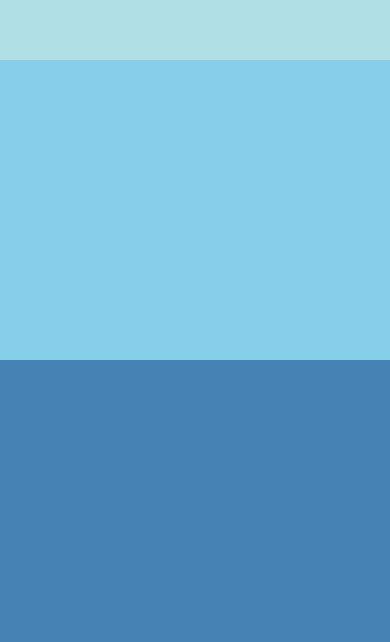
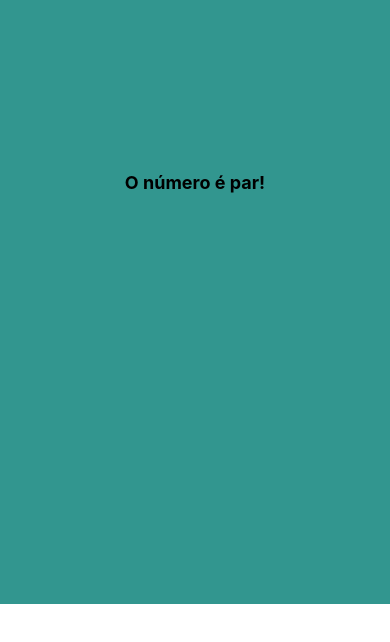
Before and after one commit to lenivaldo/projeto_um, a React Native app: screen / in a window 390 px wide. Shown: the part 240-882 px from the top of the page. After the commit the page ends 844 px from the top, so only its background shows below. Built offline with nearby package versions, Linux system fonts and the light colour scheme.

Commit message:
renderizacao condicional

```diff
--- a/App.js
+++ b/App.js
@@ -2,6 +2,7 @@ import { StatusBar } from 'expo-status-bar';
 import { StyleSheet, Text, View } from 'react-native';
 //import OlaMundo from './componentes/OlaMundo';
 import DimensoesFixas from './componentes/DimensoesFixas';
+import ChecaNumero from './componentes/ChecaNumero';
 
 /*
 // 4 - Criando os primeiros componentes
@@ -17,12 +18,14 @@ import DimensoesFixas from './componentes/DimensoesFixas';
 export default function App() {
   return (
 
+    <ChecaNumero numero={6}/>
+
+    /*
     <View>
     <DimensoesFixas/>
     <StatusBar style='auto'/>
     </View>
 
-    /*
     <View style={styles.container}>
       <OlaMundo nome='Leitor'/>
       <StatusBar style='auto'/>
--- /dev/null
+++ b/componentes/ChecaNumero.js
@@ -0,0 +1,30 @@
+import React from "react";
+import {View, Text, StyleSheet} from 'react-native';
+
+export default props => {
+    return (
+        <View style={estilos.container}>
+        {
+            props.numero % 2 == 0
+            ? <Text style={estilos.texto}>O número é par!</Text>
+            : <Text style={estilos.texto}>O número é ímpar!</Text>
+        }
+        </View>
+    )
+}
+
+
+const estilos = StyleSheet.create({
+    container: {
+        flex: 1,
+        backgroundColor: '#32968f',
+        alignItems: "center",
+        justifyContent: "center"
+    },
+    texto: {
+        fontSize: 18,
+        fontWeight: "bold",
+        borderColor: 'red',
+        padding: 10
+    }
+});
```
